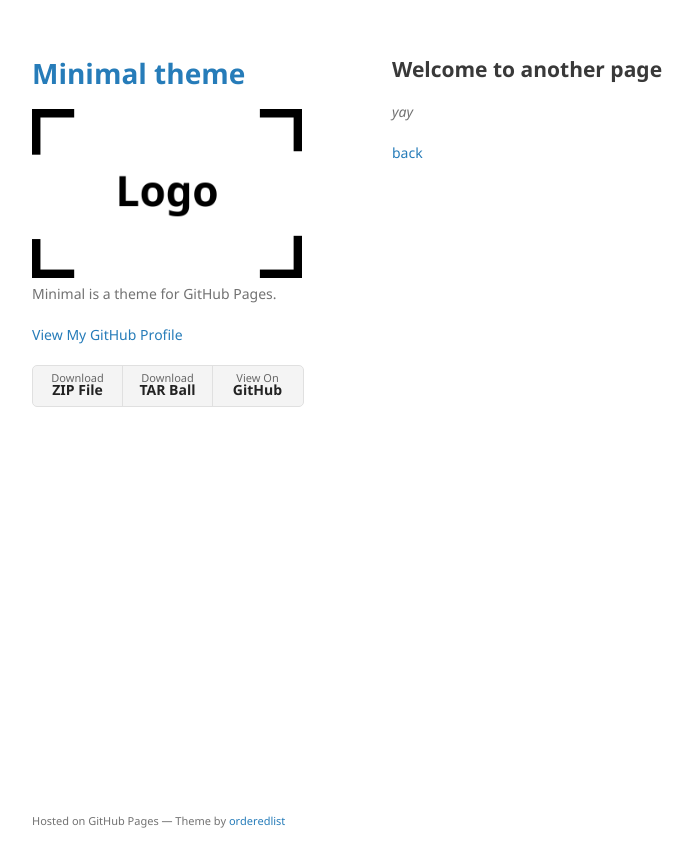
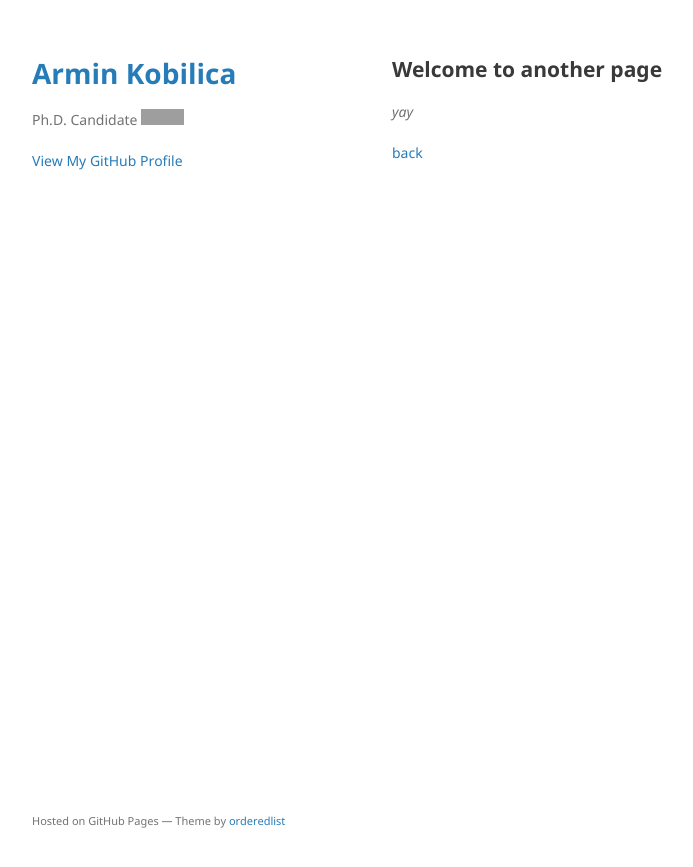
Before and after one commit to arkob/arkob.github.io, a Jekyll site: the page built from another-page.md, in a window 1280 px wide. Shown: the top 867 px of the page, without its empty margins (178-871 px from the left). Built offline with Jekyll 4.4.1, drawn with Linux system fonts in a browser that asks for light colours; our own code applies the rules of GitHub Pages for plain Markdown files; grey boxes are pictures that could not be loaded.

Commit message:
initial edits

```diff
--- a/_config.yml
+++ b/_config.yml
@@ -1,6 +1,8 @@
-title: Minimal theme
-logo: /assets/img/logo.png
-description: Minimal is a theme for GitHub Pages.
-show_downloads: true
-google_analytics:
-theme: jekyll-theme-minimal
+remote_theme: pages-themes/minimal@v0.2.0
+plugins:
+- jekyll-remote-theme # add this line to the plugins list if you already have one
+title: Armin Kobilica
+description: Ph.D. Candidate <a href="https://www.linkedin.com/in/armin-kobilica-223b2a3a/"><img width="8%" height="8%" src="https://img.icons8.com/ios-filled/50/000000/linkedin.png"/></a><a href='mailto:arminkobilica@gmail.com'><img width="8%" height="8%" src="https://img.icons8.com/external-kiranshastry-solid-kiranshastry/64/000000/external-email-interface-kiranshastry-solid-kiranshastry.png"/></a>
+show_downloads: false
+github:
+  is_project_page: false
```
Also changed, not shown: index.md (+9 -112 lines).
